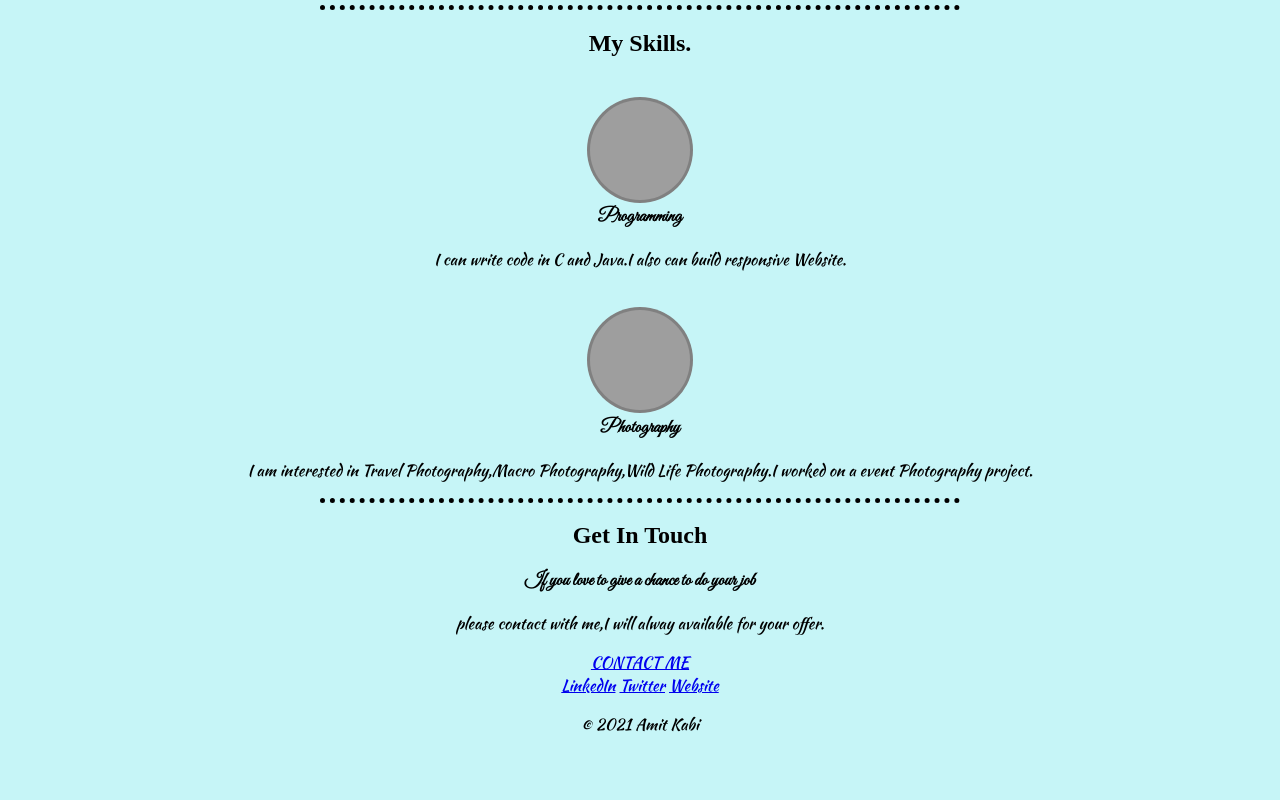
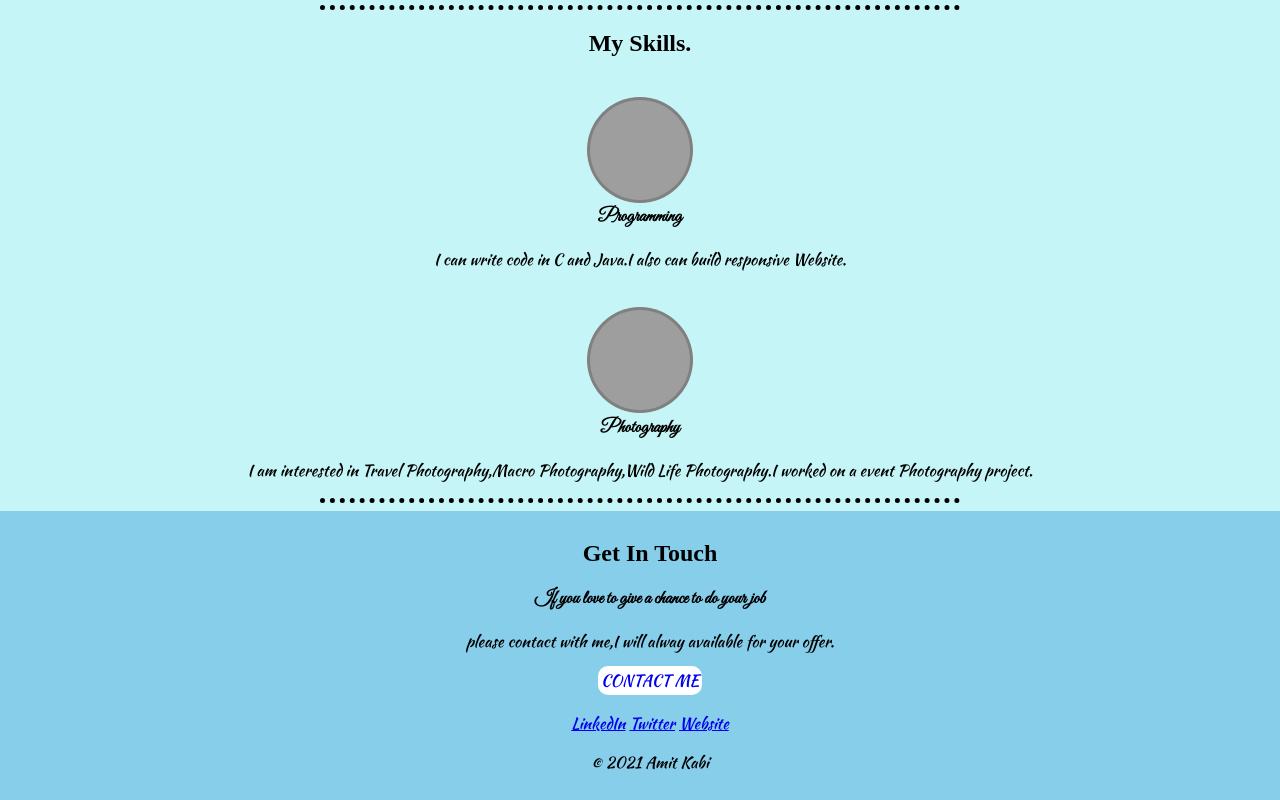
Before and after one commit to CSE-AMITKABI/portfolio, a plain HTML site: page mysite/index.html in a window 1280 px wide. Shown: the part 631-1431 px from the top of the page. Before the commit the page ends 1383 px from the top, so only its background shows below. Drawn offline with Linux system fonts and the light colour scheme; grey boxes are pictures that could not be loaded; a web font is replaced by a local one.

Commit message:
Update master.css

```diff
--- a/mysite/css/master.css
+++ b/mysite/css/master.css
@@ -95,7 +95,16 @@ p{
   border-radius: 100%;
   background-color: grey;
 }
-.bottom-container{
+.btn{
+  background-color: white;
+  border-radius: 10px;
+  padding: 3px;
+  text-decoration: none;
+}
+.bottom-container,.contact-me{
+  background-color: skyblue;
+  padding: 10px;
+  width: 100%;
     position: relative;
     text-align: center;
   }
```
